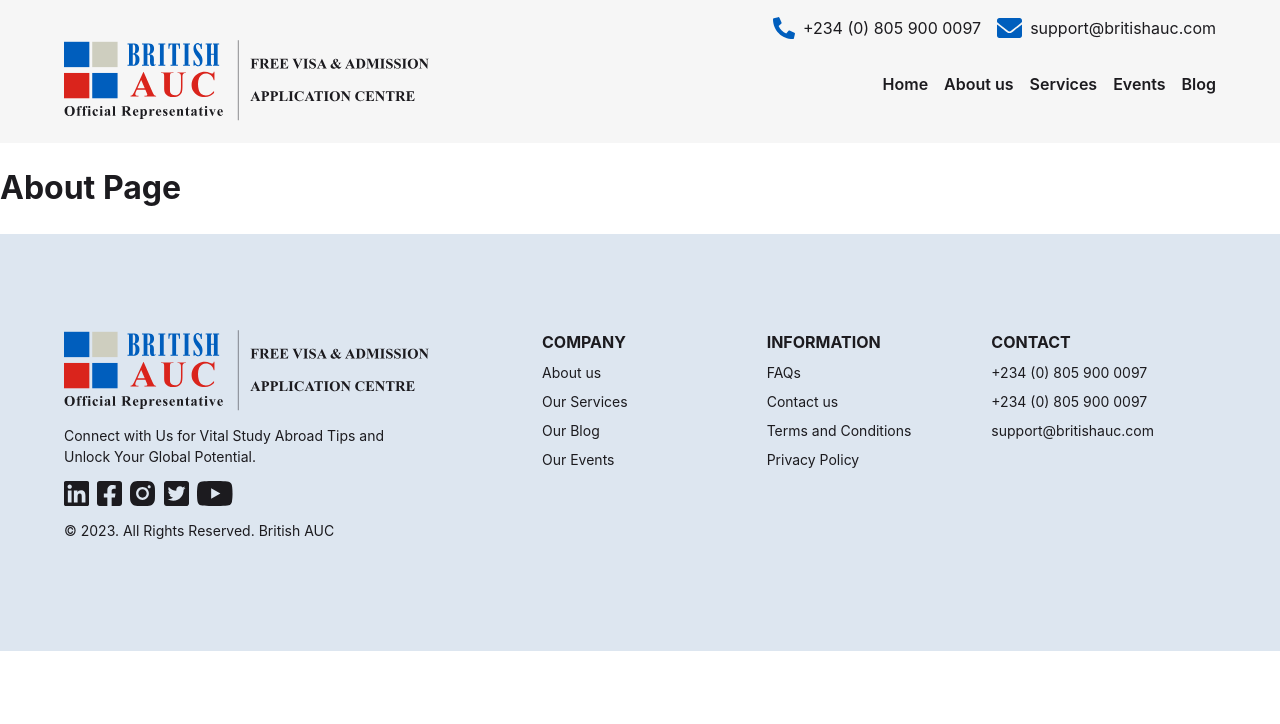
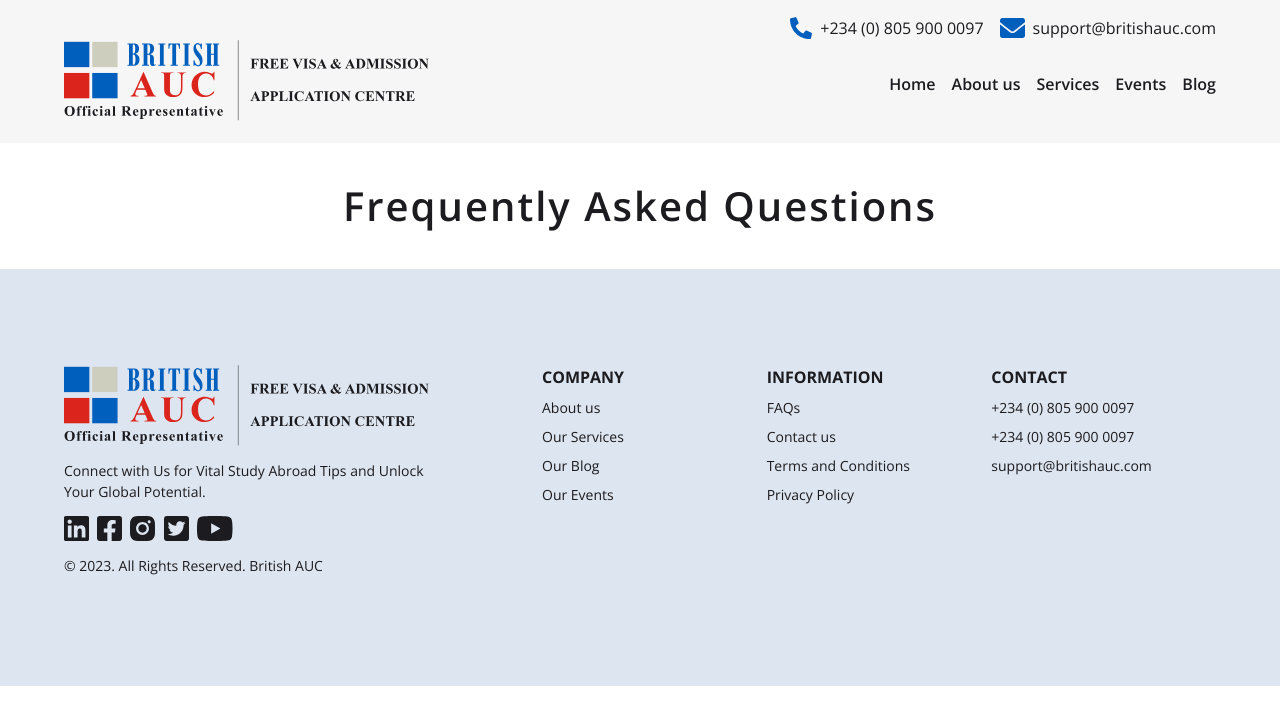
Before and after one commit to British-AUC/company-website, a React (Vite) app in the folder website/: page /faqs in a window 1280 px wide. Shown: the top 724 px of the page. Built offline with nearby package versions, Linux system fonts and the light colour scheme.

Commit message:
changed font to Open Sans and made text chnages in Services page

```diff
--- a/website/index.html
+++ b/website/index.html
@@ -3,6 +3,9 @@
   <head>
     <meta charset="UTF-8" />
     <link rel="icon" type="image/svg+xml" href="/favicon.svg" />
+    <link rel="preconnect" href="https://fonts.googleapis.com">
+    <link rel="preconnect" href="https://fonts.gstatic.com" crossorigin>
+    <link href="https://fonts.googleapis.com/css2?family=Open+Sans:ital,wght@0,300;0,400;0,500;0,600;0,700;0,800;1,300;1,400;1,500;1,600;1,700;1,800&display=swap" rel="stylesheet">
     <meta name="viewport" content="width=device-width, initial-scale=1.0" />
     <title>British AUC</title>
   </head>
--- a/website/src/pages/Faqs.jsx
+++ b/website/src/pages/Faqs.jsx
@@ -3,7 +3,9 @@
 export default function Faqs(){
     return (
         <>
-            <h1>About Page</h1>
+            <section className="section-sixteen">
+                <h2>Frequently Asked Questions</h2>
+            </section>
         </>
     )
 }
--- a/website/src/pages/Services.jsx
+++ b/website/src/pages/Services.jsx
@@ -9,7 +9,7 @@
         <>
             {/* SECTION THREE [IMPORTED CLASS]*/}
             <section className="section-three">
-                <h2>Services Page</h2>
+                <h2>Our Services</h2>
                 <p id="service-p">
                     At BRITISH AUC, we offer a range of exceptional services tailored to
                     meet your study abroad needs. Our expert team provides free visa and
--- a/website/src/styles/App.css
+++ b/website/src/styles/App.css
@@ -863,4 +863,9 @@
 }
 .section-fifteen p#contact, .section-fifteen .section-eight h2#contact, .section-eight .section-fifteen h2#contact {
   text-align: center;
+}
+
+.section-sixteen {
+  display: flex;
+  flex-direction: column;
 }/*# sourceMappingURL=App.css.map */
--- a/website/src/styles/App.scss
+++ b/website/src/styles/App.scss
@@ -917,3 +917,11 @@
     text-align: center;
   }
 }
+// SECTION FIFTEEN END
+
+
+// SECTION SIXTEEN START
+.section-sixteen {
+  display: flex;
+  flex-direction: column;
+}
--- a/website/src/styles/index.css
+++ b/website/src/styles/index.css
@@ -1,5 +1,5 @@
 :root {
-  font-family: Inter, system-ui, Avenir, Helvetica, Arial, sans-serif;
+  font-family: 'Open Sans', sans-serif;
   line-height: 1.5;
   font-weight: 400;
 
```
Also changed, not shown: 1 other file (tests, documents, lock files or other folders).
